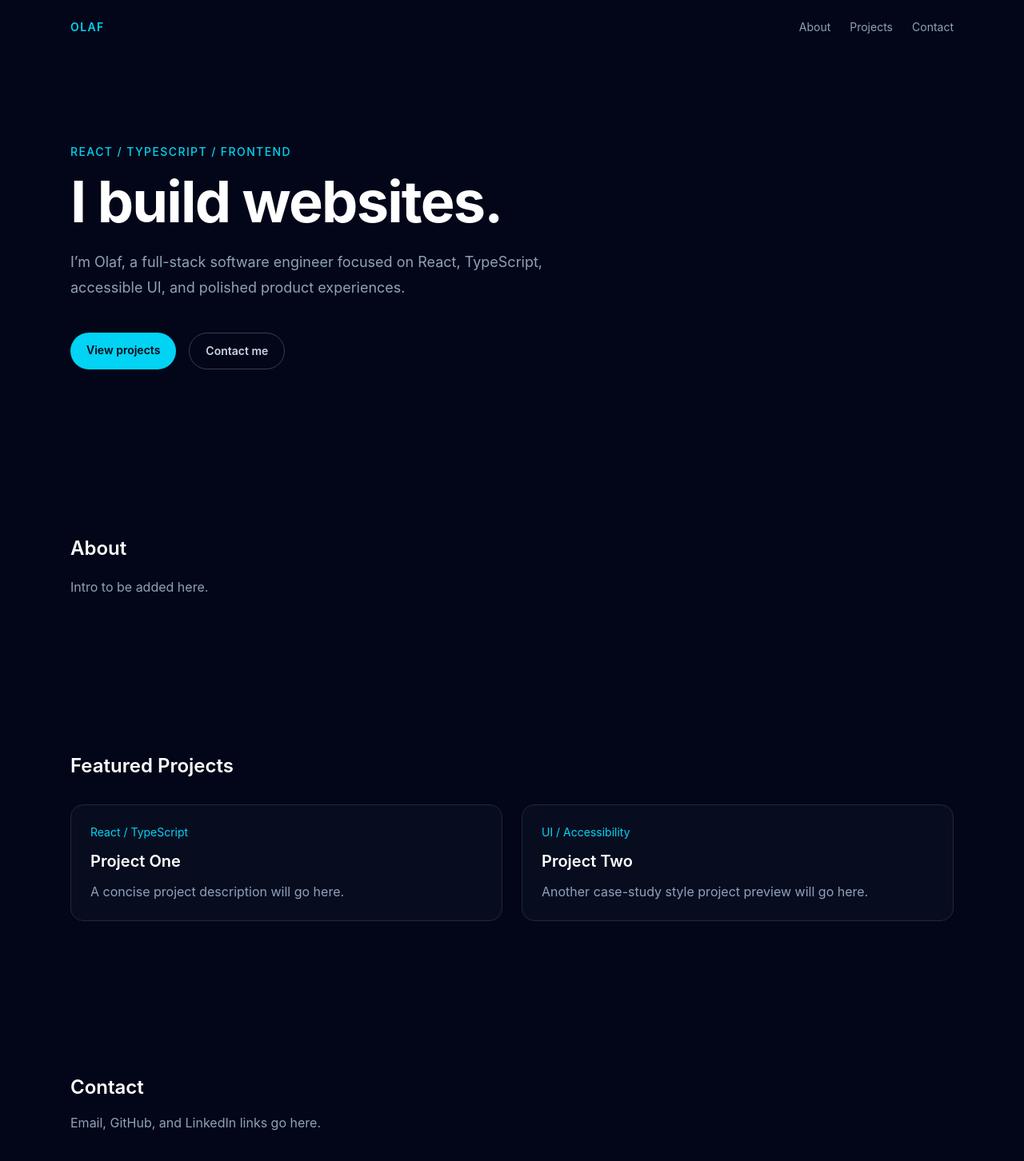
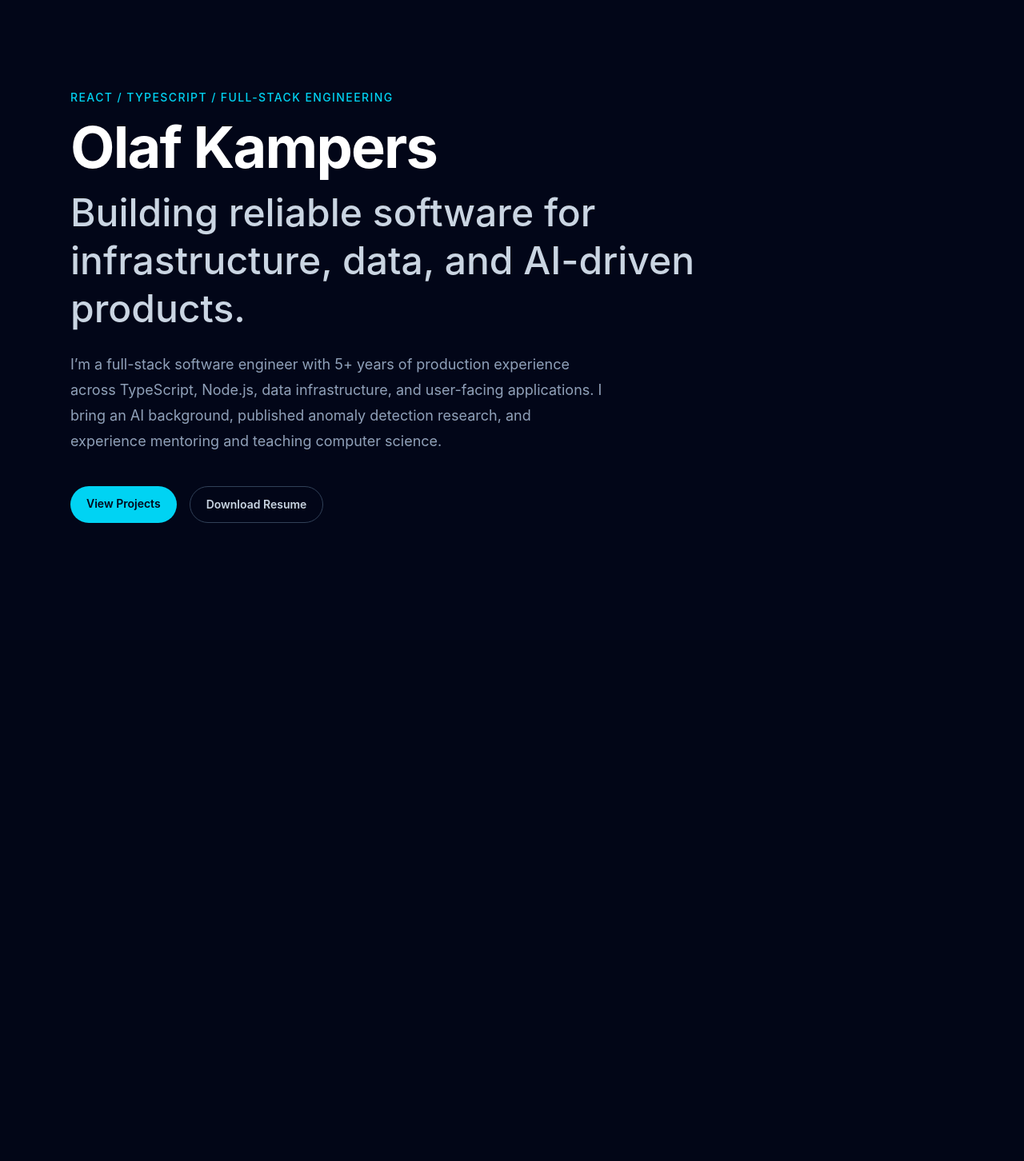
Before and after one commit to olaf-kampers/olaf-kampers.github.io, a React (Vite) app: page / in a window 1280 px wide. Shown: the top 1452 px of the page at 80% size. After the commit the page ends 800 px from the top, so only its background shows below. Built offline with nearby package versions, Linux system fonts and the light colour scheme.

Commit message:
separate profile content

```diff
--- a/src/App.tsx
+++ b/src/App.tsx
@@ -1,83 +1,40 @@
+import { profile } from './data/profile'
+
 function App() {
   return (
     <main className="min-h-screen bg-slate-950 text-slate-100">
-      <nav className="mx-auto flex max-w-6xl items-center justify-between px-6 py-6">
-        <a href="#" className="text-sm font-semibold tracking-widest text-cyan-400">
-          OLAF
-        </a>
-
-        <div className="flex gap-6 text-sm text-slate-400">
-          <a href="#about" className="hover:text-cyan-400">About</a>
-          <a href="#projects" className="hover:text-cyan-400">Projects</a>
-          <a href="#contact" className="hover:text-cyan-400">Contact</a>
-        </div>
-      </nav>
-
       <section className="mx-auto max-w-6xl px-6 py-28">
         <p className="mb-4 text-sm font-medium tracking-widest text-cyan-400">
-          REACT / TYPESCRIPT / FRONTEND
+          REACT / TYPESCRIPT / FULL-STACK ENGINEERING
         </p>
 
-        <h1 className="max-w-4xl text-5xl font-bold tracking-tight text-white md:text-7xl">
-          I build websites.
+        <h1 className="text-5xl font-bold tracking-tight text-white md:text-7xl">
+          {profile.name}
         </h1>
 
+        <h2 className="mt-4 max-w-4xl text-3xl font-medium leading-tight text-slate-300 md:text-5xl">
+          {profile.headline}
+        </h2>
+
         <p className="mt-6 max-w-2xl text-lg leading-8 text-slate-400">
-          I’m Olaf, a full-stack software engineer focused on React, TypeScript, accessible UI,
-          and polished product experiences.
+          {profile.summary}
         </p>
 
-        <div className="mt-10 flex gap-4">
+        <div className="mt-10 flex flex-wrap gap-4">
           <a
             href="#projects"
             className="rounded-full bg-cyan-400 px-5 py-3 text-sm font-semibold text-slate-950 transition hover:bg-cyan-300"
           >
-            View projects
+            View Projects
           </a>
 
           <a
-            href="#contact"
+            href={profile.links.resume}
             className="rounded-full border border-slate-700 px-5 py-3 text-sm font-semibold text-slate-300 transition hover:border-cyan-400 hover:text-cyan-400"
           >
-            Contact me
+            Download Resume
           </a>
         </div>
-      </section>
-
-      <section id="about" className="mx-auto max-w-6xl px-6 py-24">
-        <h2 className="text-2xl font-semibold text-white">About</h2>
-        <p className="mt-4 max-w-2xl leading-8 text-slate-400">
-          Intro to be added here.
-        </p>
-      </section>
-
-      <section id="projects" className="mx-auto max-w-6xl px-6 py-24">
-        <h2 className="text-2xl font-semibold text-white">Featured Projects</h2>
-
-        <div className="mt-8 grid gap-6 md:grid-cols-2">
-          <article className="rounded-2xl border border-slate-800 bg-slate-900/40 p-6">
-            <p className="text-sm text-cyan-400">React / TypeScript</p>
-            <h3 className="mt-3 text-xl font-semibold text-white">Project One</h3>
-            <p className="mt-3 text-slate-400">
-              A concise project description will go here.
-            </p>
-          </article>
-
-          <article className="rounded-2xl border border-slate-800 bg-slate-900/40 p-6">
-            <p className="text-sm text-cyan-400">UI / Accessibility</p>
-            <h3 className="mt-3 text-xl font-semibold text-white">Project Two</h3>
-            <p className="mt-3 text-slate-400">
-              Another case-study style project preview will go here.
-            </p>
-          </article>
-        </div>
-      </section>
-
-      <section id="contact" className="mx-auto max-w-6xl px-6 py-24">
-        <h2 className="text-2xl font-semibold text-white">Contact</h2>
-        <p className="mt-4 text-slate-400">
-          Email, GitHub, and LinkedIn links go here.
-        </p>
       </section>
     </main>
   )
--- /dev/null
+++ b/src/data/profile.ts
@@ -0,0 +1,15 @@
+export const profile = {
+    name: 'Olaf Kampers',
+    role: 'Full-stack Software Engineer',
+    location: 'San Francisco, CA',
+    headline:
+      'Building reliable software for infrastructure, data, and AI-driven products.',
+    summary:
+      'I’m a full-stack software engineer with 5+ years of production experience across TypeScript, Node.js, data infrastructure, and user-facing applications. I bring an AI background, published anomaly detection research, and experience mentoring and teaching computer science.',
+    links: {
+      email: 'mailto:olaf.kampers96@gmail.com',
+      linkedin: 'https://www.linkedin.com/in/olaf-kampers',
+      github: 'https://github.com/olaf-kampers',
+      resume: '#',
+    },
+  }
```
